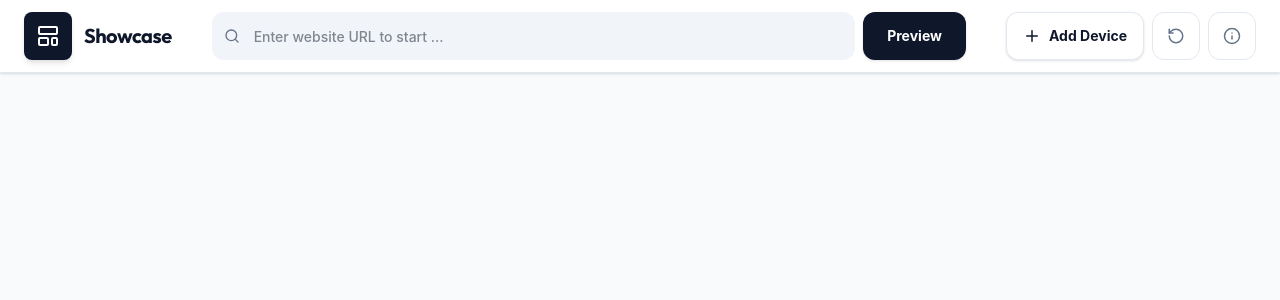
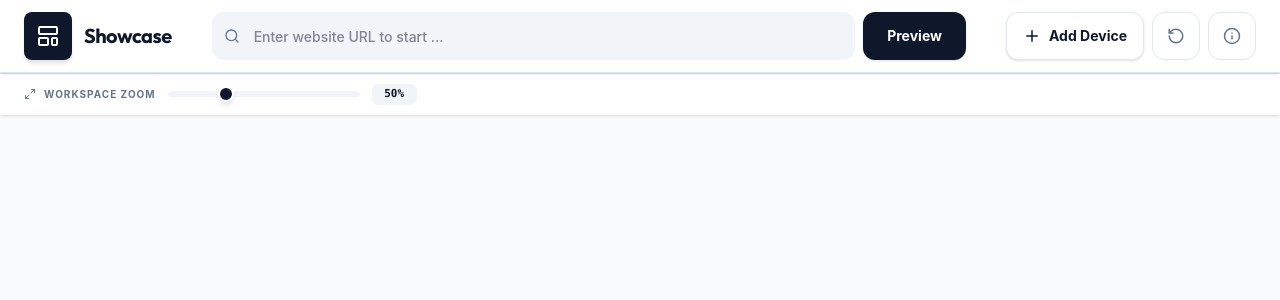
Before and after one commit to komed3/showcase, a React (Vite) app: page / in a window 1280 px wide. Shown: the top 300 px of the page. Built offline with nearby package versions, Linux system fonts and the light colour scheme; a web font is replaced by a local one.

Commit message:
add footer to app

```diff
--- a/src/App.tsx
+++ b/src/App.tsx
@@ -1,7 +1,8 @@
 import { useShowcase } from '@/src/showcase';
 
+import { Footer } from '@/src/components/Footer';
+import { Header } from '@/src/components/Header';
 import { InfoPanel } from '@/src/components/InfoPanel';
-import { Header } from '@/src/components/Header';
 
 export default function App () {
     const {
@@ -17,7 +18,7 @@ export default function App () {
             onAddDevice={ () => setShowAddModal( true ) } onReset={ resetWorkspace }
             onToggleInfo={ () => setShowInfo( ! showInfo ) } currentUrl={ url }
         />
-
         <InfoPanel isOpen={ showInfo } onClose={ () => setShowInfo( false ) } />
+        <Footer zoom={ zoom } setZoom={ setZoom } />
     </div> );
 }
```
